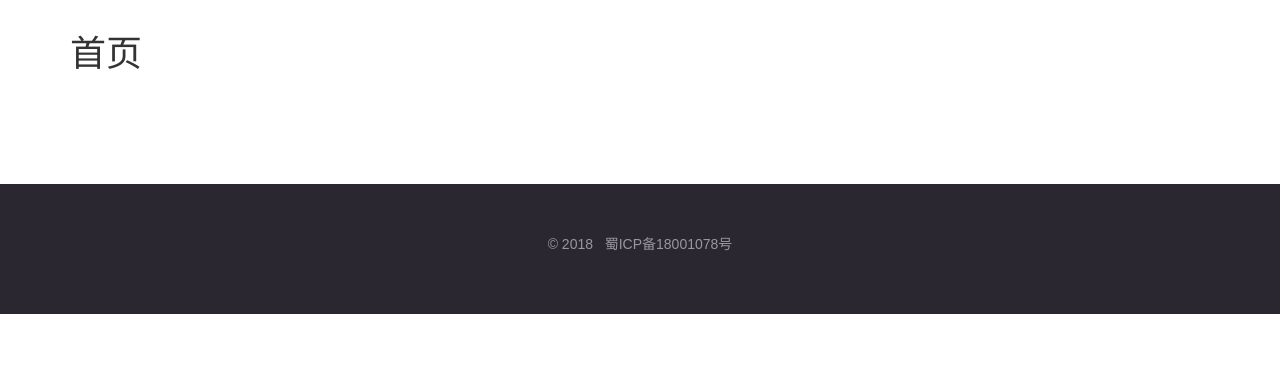
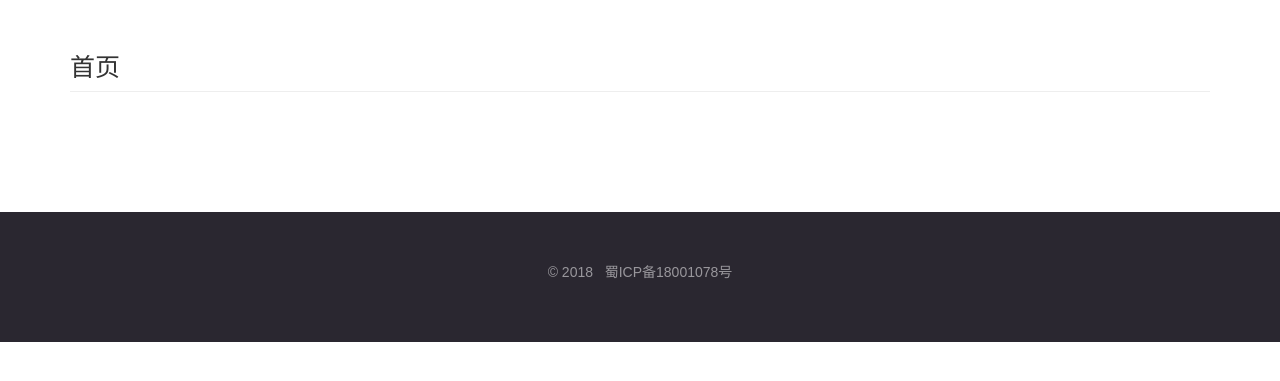
Before and after one commit to miuqiang/python, a Django app: page / in a window 1280 px wide. Shown: the part 51-432 px from the top of the page. Run offline with Django 3.2, Linux system fonts and the light colour scheme; some libraries are stand-ins or nearby versions.

Commit message:
调整了字体的样式

```diff
--- a/Django/shunjie/static/css/index.css
+++ b/Django/shunjie/static/css/index.css
@@ -37,7 +37,7 @@ footer a:hover{
     color: #cf000e;
 }
 .title{
-    font-size: 32px;
+    font-size: 25px;
     padding-bottom: 9px;
     margin: 40px 0 20px;
     border-bottom: 1px solid #eee;
--- a/Django/shunjie/templates/index.html
+++ b/Django/shunjie/templates/index.html
@@ -1,5 +1,5 @@
 {% extends 'master.html' %}
 {% block title %}顺洁，让生活更美好！{% endblock %}
 {% block content %}
-    <h1>首页</h1>
+    <h1 class="title">首页</h1>
 {% endblock %}
```
